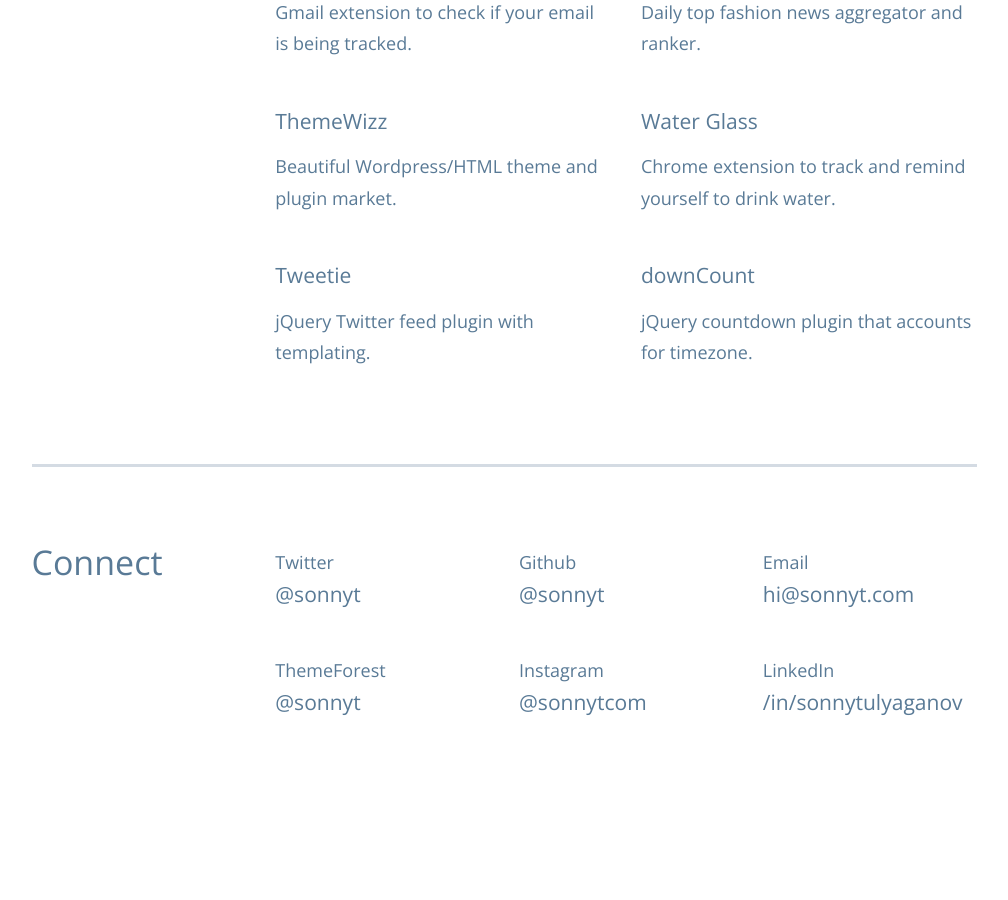
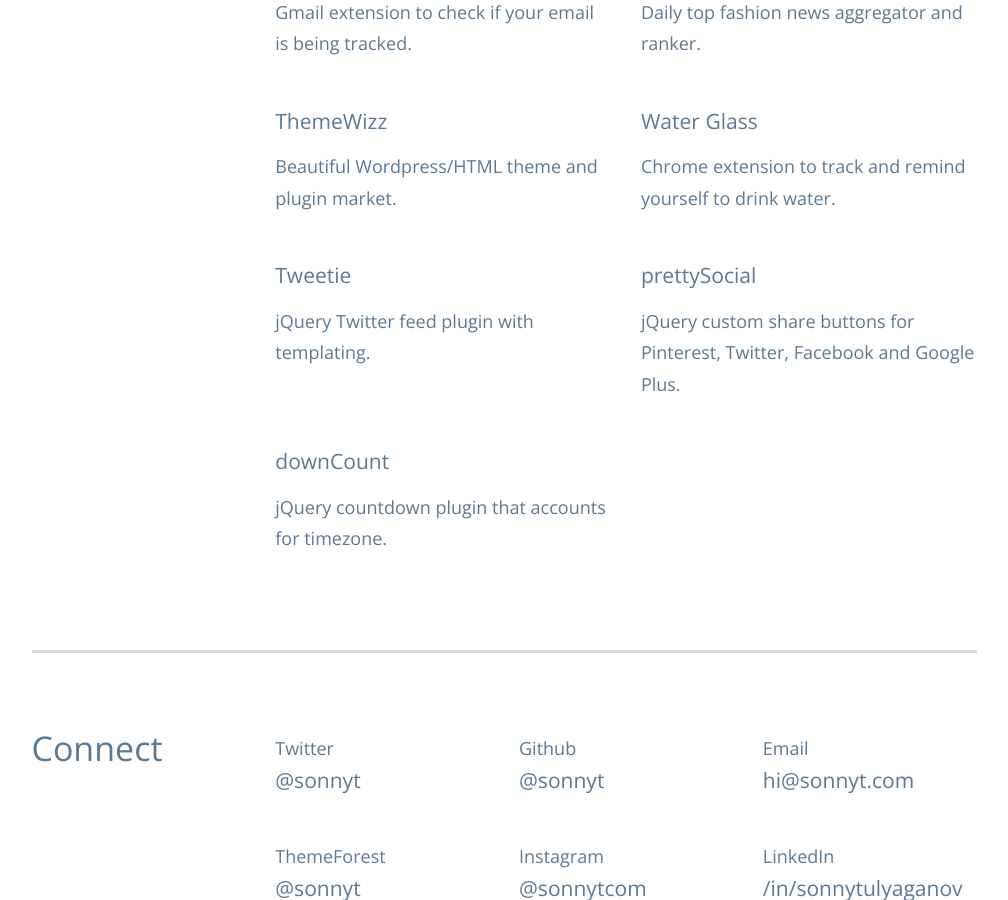
Before and after one commit to sonnyt/sonnyt.github.io, a Jekyll site: the page built from index.html, in a window 1280 px wide and 900 px high, scrolled down 1033 px. Shown: the whole window, without its empty margins (136-1144 px from the left). Built offline with Jekyll 4.4.1, drawn with Linux system fonts in a browser that asks for light colours; nearby versions of some CDN libraries; before the commit the page ends 1846 px from its top, so only the background shows below that.

Commit message:
Added prettySocial

```diff
--- a/index.html
+++ b/index.html
@@ -41,6 +41,10 @@
                             <article class="col-md-6">
                                 <h3><a target="_blank" href="http://sonnyt.com/Tweetie/" title="Tweetie">Tweetie</a></h3>
                                 <p>jQuery Twitter feed plugin with templating.</p>
+                            </article>
+                            <article class="col-md-6">
+                                <h3><a target="_blank" href="http://sonnyt.com/prettySocial/" title="downCount">prettySocial</a></h3>
+                                <p>jQuery custom share buttons for Pinterest, Twitter, Facebook and Google Plus.</p>
                             </article>
                             <article class="col-md-6">
                                 <h3><a target="_blank" href="http://sonnyt.com/downCount/" title="downCount">downCount</a></h3>
```
